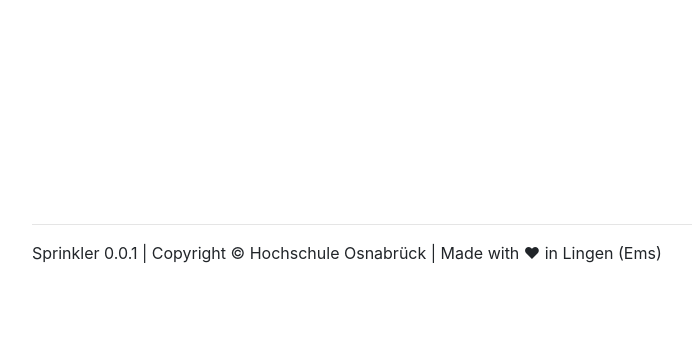
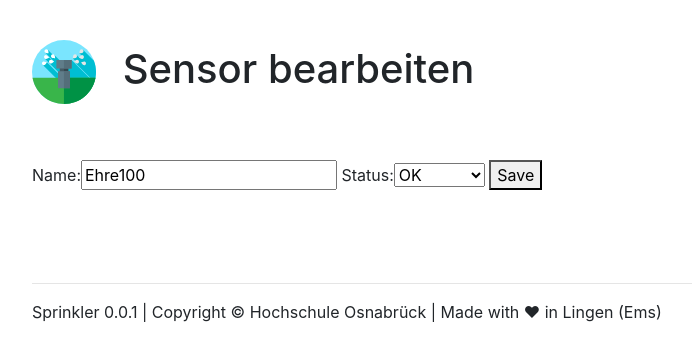
Before and after one commit to greiwede/Sprinkler_Celery, a Django app: page /devices/edit/1/3 in a window 1280 px wide. Shown: the part 56-417 px from the top of the page, without its empty margins (53-745 px from the left). Run offline with Django 3.2, Linux system fonts and the light colour scheme; data comes from the database, SQL or seed files in the repository; both versions use the stored data as it was after the commit; some libraries are stand-ins or nearby versions.

Commit message:
edit devices

```diff
--- a/webapp/templates/device_edit.html
+++ b/webapp/templates/device_edit.html
@@ -4,23 +4,20 @@
 
 <br>
 
-{{ device.id }}
+<h1><img src="{% static 'webapp/img/icons/sprinkler.svg' %}" width="64" class="mr-3"> {{ headline }}</h1>
 
-<br>
+<br><br>
 
-{{ device.name }}
+<form method="POST" action="{% url 'device_edit' device_type device_id %}">
 
-<br>
+    {% csrf_token %}
 
-{{ device.device_type }}
+    {{ form }}
 
-<br>
+    <button type="submit">Save</button>
+</form>
 
-{{ device.status }}
 
-<br>
-
-{{ device.device_name }}
 
 
 {% include "views/footer.html" %}
--- a/webapp/templates/devices.html
+++ b/webapp/templates/devices.html
@@ -80,7 +80,7 @@
         {% endif %}
 
 
-        <a class="btn-sm btn-secondary" href="/admin/webapp/{{ type_name }}/{{ device.id }}/change/" role="button">Bearbeiten</a>
+        <a class="btn-sm btn-secondary" href="{% url 'device_edit' edit_key device.id %}" role="button">Bearbeiten</a>
         <a class="btn-sm btn-secondary" href="/admin/webapp/{{ type_name }}/{{ device.id }}/delete/" role="button">Löschen</a>
 
       </td>
--- a/webapp/views.py
+++ b/webapp/views.py
@@ -178,12 +178,55 @@ def device_edit(request, device_type, device_id):
 
     args = {}
 
+    args['device_type'] = device_type
+
+    args['device_id'] = device_id
+
     if device_type == 0: # Sprinkler
-        pass
+
+        if request.method == 'POST':
+
+            d = Sprinkler.objects.get(pk=device_id)
+            f = SprinklerForm(request.POST, instance=d)
+            f.save()
+            return redirect('devices')
+
+        else:
+
+            d = Sprinkler.objects.get(pk=device_id)
+            args['headline'] = "Sprinkler bearbeiten"
+            args['form'] = SprinklerForm(instance=d)
+
     if device_type == 1: # Sensor
-        pass
+
+        if request.method == 'POST':
+
+            d = Sensor.objects.get(pk=device_id)
+            f = SensorForm(request.POST, instance=d)
+            f.save()
+            return redirect('/devices/?device=Sensor')
+
+        else:
+
+            d = Sensor.objects.get(pk=device_id)
+            args['headline'] = "Sensor bearbeiten"
+            args['form'] = SensorForm(instance=d)
+
     if device_type == 2: # Pump
-        pass
+
+        if request.method == 'POST':
+
+            d = Pump.objects.get(pk=device_id)
+            f = PumpForm(request.POST, instance=d)
+            f.save()
+            return redirect('/devices/?device=Pumpe')
+
+        else:
+
+            d = Pump.objects.get(pk=device_id)
+            args['headline'] = "Pumpe bearbeiten"
+            args['form'] = PumpForm(instance=d)
+
 
 
 
```
Also changed, not shown: db.sqlite3.
